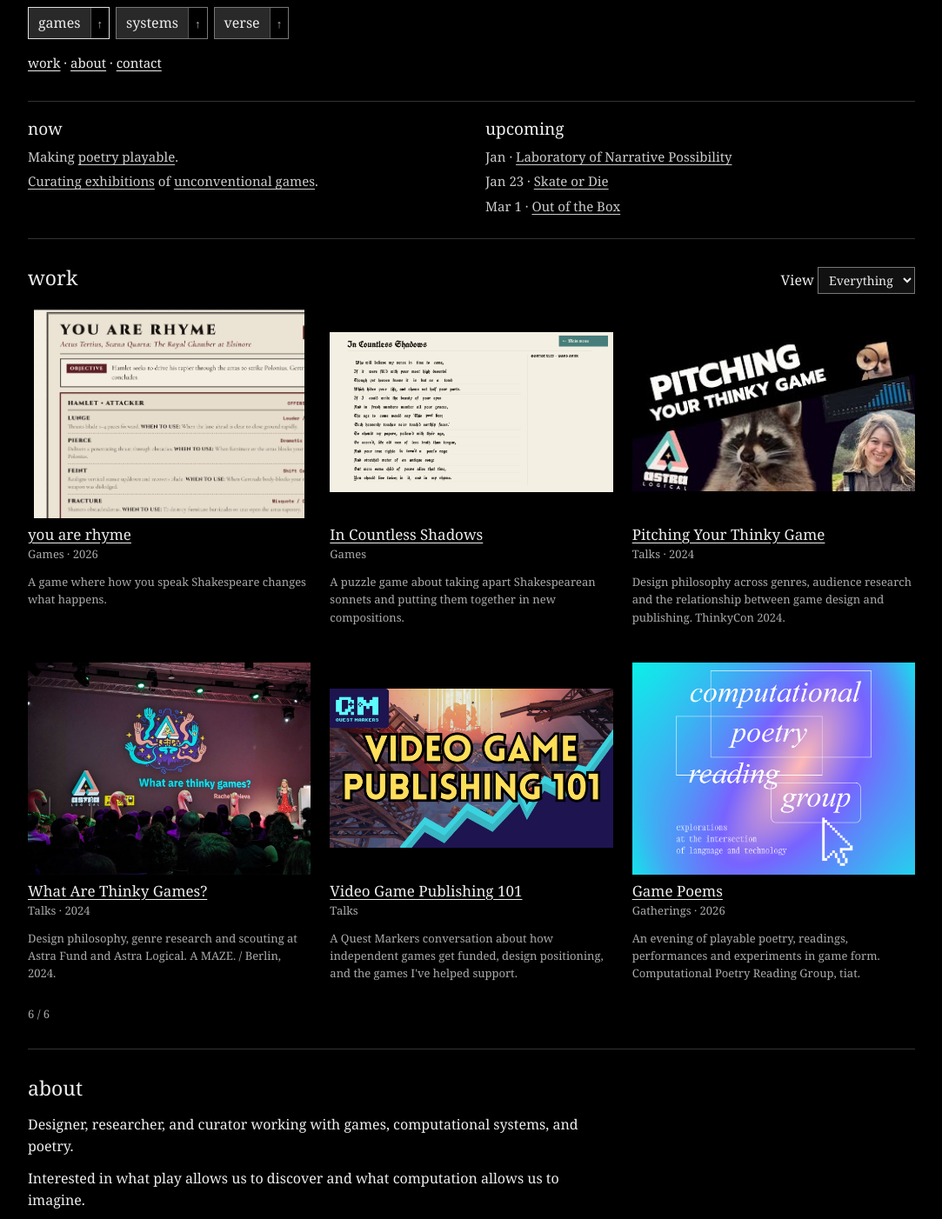
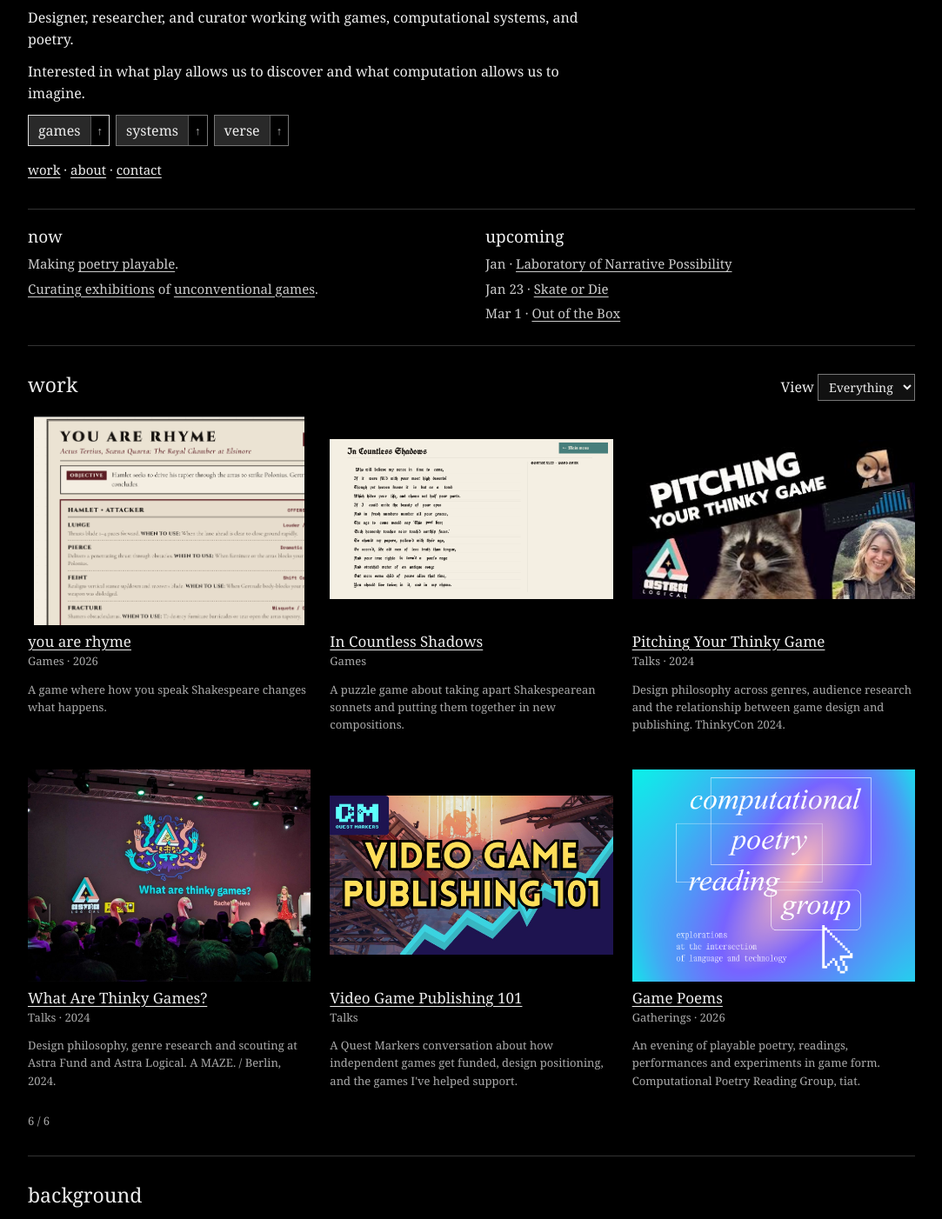
Before and after one commit to hlywa/portfolio-website, a plain HTML site: page index.html in a window 1280 px wide. Shown: the part 145-1547 px from the top of the page at 87% size, without its empty margins (98-1181 px from the left). Drawn offline with Linux system fonts and the light colour scheme.

Commit message:
Move concise introduction above work

```diff
--- a/index.html
+++ b/index.html
@@ -7,7 +7,7 @@
 <meta name="description" content="Rachel Heleva: games, systems, verse.">
 <title>Rachel Heleva</title>
 <link rel="icon" type="image/svg+xml" href="./doorway-transparent.svg">
-<link rel="stylesheet" href="./archive.css?v=20261127-fit">
+<link rel="stylesheet" href="./archive.css?v=20261127-intro">
 <script defer src="./writings.js?v=20261127-reading"></script>
 <script>
 document.addEventListener("DOMContentLoaded", () => {
@@ -29,6 +29,10 @@ document.addEventListener("DOMContentLoaded", () => {
 <header class="site-head">
 <button type="button" id="reset" class="mark" title="Reset gallery" aria-label="Reset gallery">｡･:*˚:✧｡</button>
 <h1>rachel heleva</h1>
+<div id="about" class="cv-intro home-intro" aria-label="About">
+<p>Designer, researcher, and curator working with games, computational systems, and poetry.</p>
+<p>Interested in what play allows us to discover and what computation allows us to imagine.</p>
+</div>
 <div id="lenses" class="lenses" aria-label="Gallery themes"></div>
 <noscript><p>games, systems, verse</p></noscript>
 <nav aria-label="Page sections"><a href="#work">work</a> · <a href="#about">about</a> · <a href="#contact">contact</a></nav>
@@ -47,12 +51,10 @@ document.addEventListener("DOMContentLoaded", () => {
 <p class="meta" id="gallery-status" role="status"></p>
 
 </section>
-<section id="about" class="route about-cv">
+<section id="background" class="route about-cv">
 <div class="cv-wrap">
-<h2>about</h2>
+<h2>background</h2>
 <div class="cv-intro">
-<p>Designer, researcher, and curator working with games, computational systems, and poetry.</p>
-<p>Interested in what play allows us to discover and what computation allows us to imagine.</p>
 <p>Currently researching game AI at UC Davis's <a href="https://singlab.org/index.html" target="_blank" rel="noopener noreferrer">SING Lab</a> and directing the <a href="https://www.themade.org/" target="_blank" rel="noopener noreferrer">Museum of Art and Digital Entertainment</a>.</p>
 </div>
 <details class="cv-details"><summary>more about me</summary><div class="cv-grid">
```
